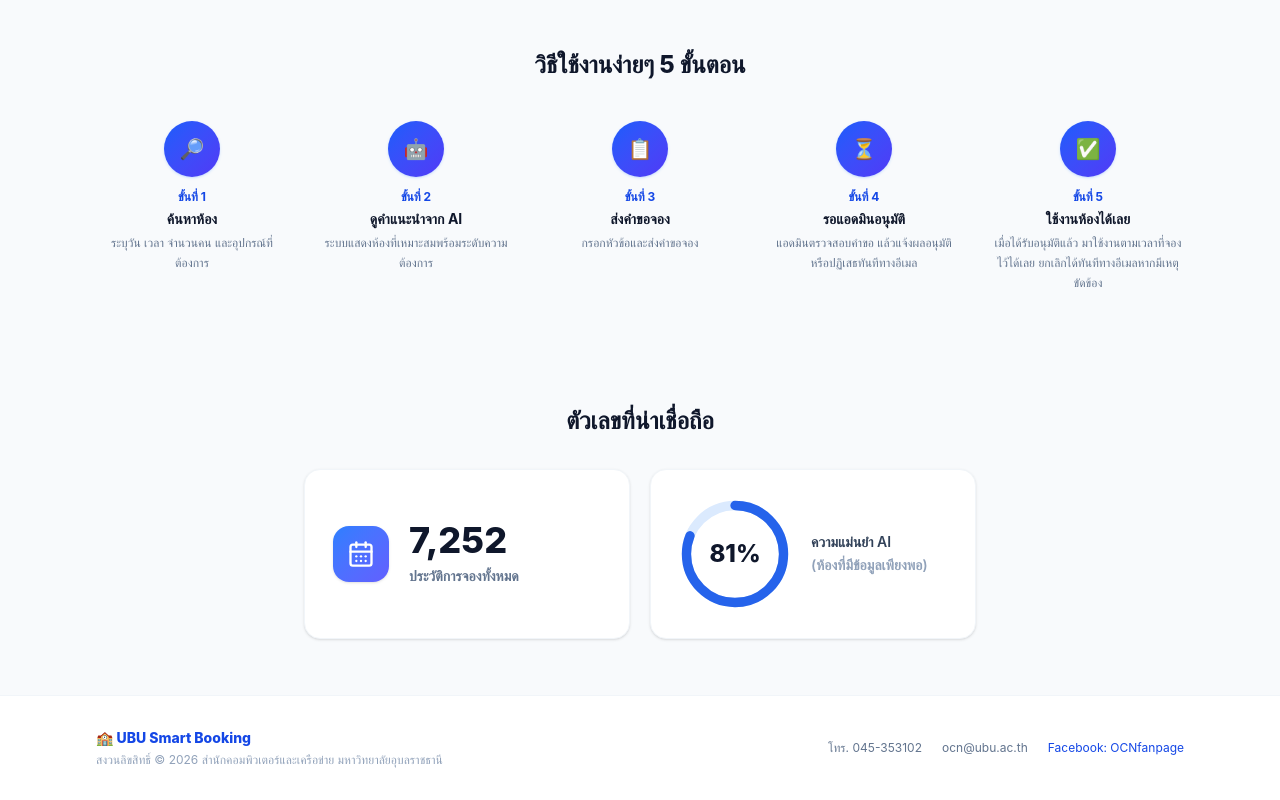
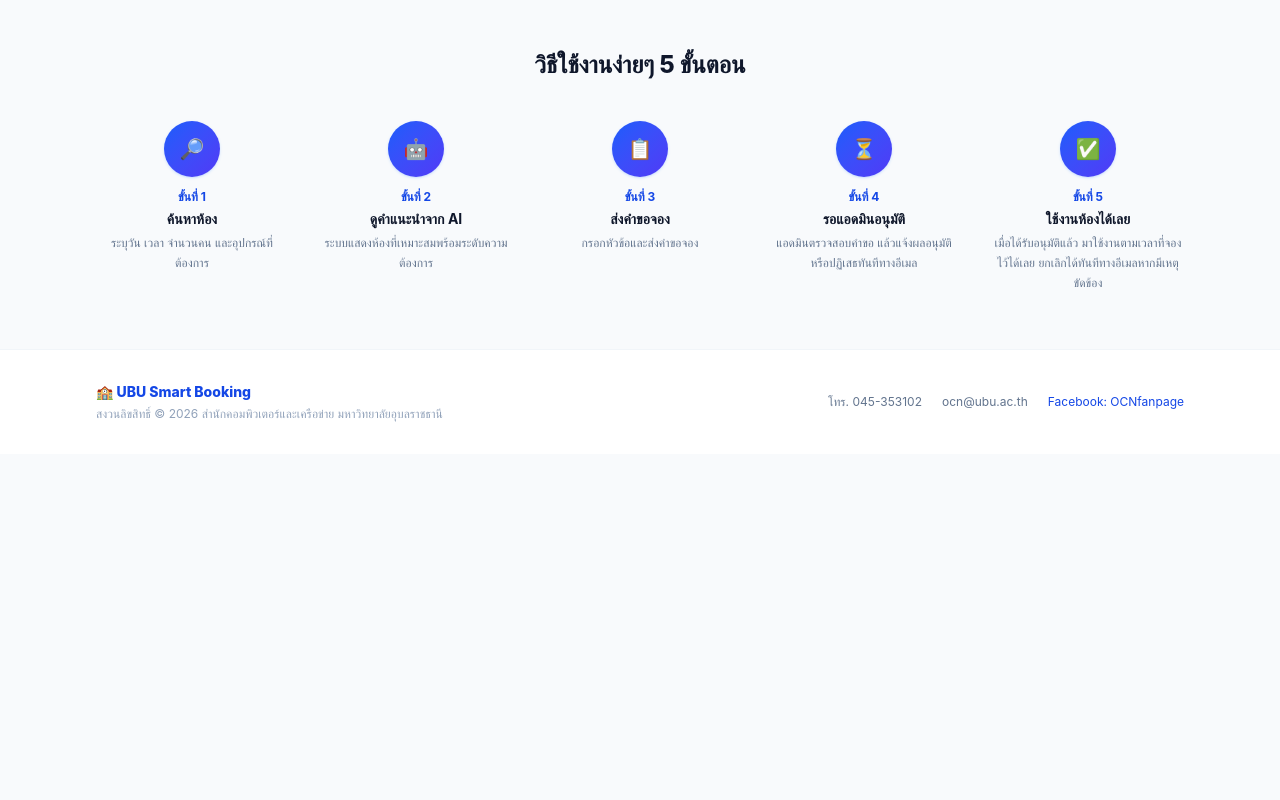
Before and after one commit to thanakornwork12-netizen/Booking-room, a React (Vite) app in the folder frontend/: page / in a window 1280 px wide. Shown: the part 1590-2390 px from the top of the page. After the commit the page ends 2044 px from the top, so only its background shows below. Built offline with nearby package versions, Linux system fonts and the light colour scheme; no server answers.

Commit message:
chore: remove landing page statistics section

```diff
--- a/frontend/src/pages/LandingPage.jsx
+++ b/frontend/src/pages/LandingPage.jsx
@@ -52,9 +52,6 @@ const STEPS = [
   { emoji: '⏳', title: 'รอแอดมินอนุมัติ', desc: 'แอดมินตรวจสอบคำขอ แล้วแจ้งผลอนุมัติหรือปฏิเสธทันทีทางอีเมล' },
   { emoji: '✅', title: 'ใช้งานห้องได้เลย', desc: 'เมื่อได้รับอนุมัติแล้ว มาใช้งานตามเวลาที่จองไว้ได้เลย ยกเลิกได้ทันทีทางอีเมลหากมีเหตุขัดข้อง' },
 ]
-
-const TOTAL_BOOKINGS = '7,252'
-const AI_ACCURACY_PCT = 81
 
 // เอฟเฟกต์เบามาก — floating dot 2 จุดในฉากหลัง Hero เท่านั้น ไม่ใช้ที่อื่น
 const FLOAT_ANIM = `
@@ -112,28 +109,6 @@ function HeroBackdrop() {
       <div className="float-soft absolute left-[12%] top-[22%] h-2.5 w-2.5 rounded-full bg-blue-400/50" />
       <div className="float-soft-delay absolute right-[15%] top-[65%] h-2 w-2 rounded-full bg-purple-400/50" />
       <div className="float-soft absolute right-[28%] top-[18%] h-1.5 w-1.5 rounded-full bg-indigo-400/50" />
-    </div>
-  )
-}
-
-// วงแหวนแสดงเปอร์เซ็นต์ — ใช้แทนตัวเลขเฉยๆ ให้ "ความแม่นยำ AI" ดูมีข้อมูลรองรับ
-// จริง ไม่ใช่แค่คำกล่าวอ้างลอยๆ (เติมเต็มตามสัดส่วนจริงของ pct)
-function AccuracyMeter({ pct }) {
-  const r = 52
-  const c = 2 * Math.PI * r
-  const offset = c * (1 - pct / 100)
-  return (
-    <div className="relative h-28 w-28 shrink-0">
-      <svg viewBox="0 0 120 120" className="h-28 w-28 -rotate-90">
-        <circle cx="60" cy="60" r={r} fill="none" stroke="#dbeafe" strokeWidth="10" />
-        <circle
-          cx="60" cy="60" r={r} fill="none" stroke="#2563eb" strokeWidth="10"
-          strokeDasharray={c} strokeDashoffset={offset} strokeLinecap="round"
-        />
-      </svg>
-      <div className="absolute inset-0 flex items-center justify-center">
-        <span className="text-2xl font-extrabold text-slate-900">{pct}%</span>
-      </div>
     </div>
   )
 }
@@ -265,37 +240,6 @@ export default function LandingPage() {
         </div>
       </section>
 
-      {/* ── Stats ──────────────────────────────────────── */}
-      {/* ไม่มีพื้นหลังของตัวเอง — ใช้สีพื้นหลังเดียวกับหน้า (bg-slate-50 ที่ root)
-          ต่อเนื่องมาจาก section "วิธีใช้งาน" ด้านบน ให้ดูเป็นเนื้อเดียวกัน */}
-      <section className="relative py-14">
-        <div className="mx-auto max-w-6xl px-5 sm:px-8">
-          <h2 className="text-center text-2xl font-extrabold text-slate-900">ตัวเลขที่น่าเชื่อถือ</h2>
-          <div className="mx-auto mt-8 grid max-w-2xl gap-5 sm:grid-cols-2">
-            <Reveal delay={0}>
-              <div className="flex h-full items-center gap-5 rounded-2xl border border-slate-100 bg-white p-7 shadow-sm">
-                <div className="flex h-14 w-14 shrink-0 items-center justify-center rounded-2xl bg-gradient-to-br from-blue-500 to-indigo-500 text-white shadow-sm">
-                  <CalendarDays size={28} />
-                </div>
-                <div>
-                  <p className="text-4xl font-extrabold leading-none text-slate-900">{TOTAL_BOOKINGS}</p>
-                  <p className="mt-2 text-sm font-semibold text-slate-500">ประวัติการจองทั้งหมด</p>
-                </div>
-              </div>
-            </Reveal>
-            <Reveal delay={100}>
-              <div className="flex h-full items-center gap-5 rounded-2xl border border-slate-100 bg-white p-7 shadow-sm">
-                <AccuracyMeter pct={AI_ACCURACY_PCT} />
-                <p className="text-sm font-semibold leading-relaxed text-slate-700">
-                  ความแม่นยำ AI<br />
-                  <span className="text-slate-400">(ห้องที่มีข้อมูลเพียงพอ)</span>
-                </p>
-              </div>
-            </Reveal>
-          </div>
-        </div>
-      </section>
-
       {/* ── Footer ─────────────────────────────────────── */}
       <footer className="border-t border-slate-100 bg-white py-8">
         <div className="mx-auto flex max-w-6xl flex-col gap-4 px-5 text-sm sm:flex-row sm:items-center sm:justify-between sm:px-8">
```
